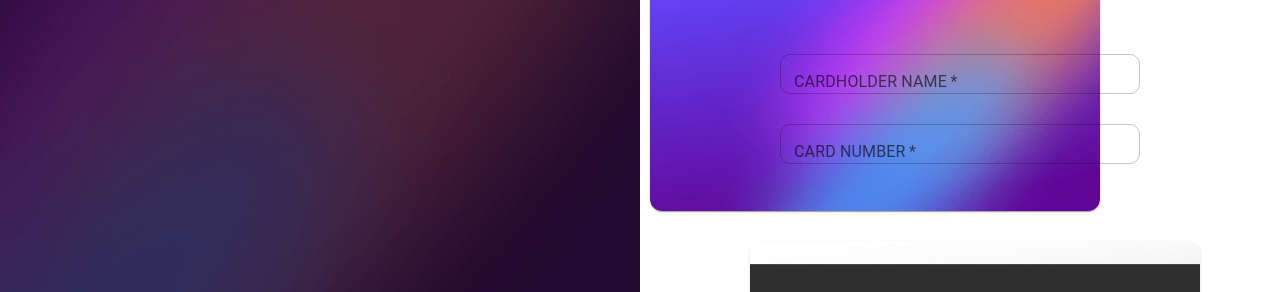
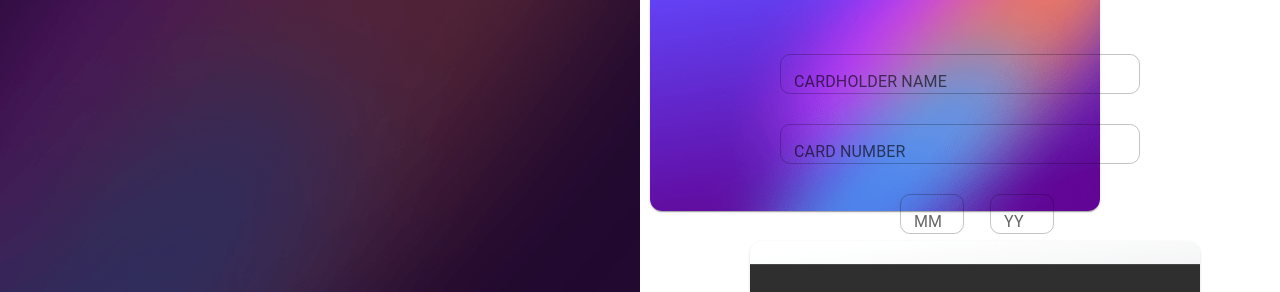
Before and after one commit to bilanoo/interactive-card-form, a React (Create React App) app: page / in a window 1280 px wide. Shown: the part 266-558 px from the top of the page. Built offline with nearby package versions, Linux system fonts and the light colour scheme.

Commit message:
Expiry Date component developed and segregated

```diff
--- a/src/FormController/CustomerInput/index.tsx
+++ b/src/FormController/CustomerInput/index.tsx
@@ -21,7 +21,6 @@ const CustomerInput = ({
   return (
     <>
       <TextField
-        required={true}
         className="card-holder-input-box"
         style={styleToApply}
         type={type}
--- /dev/null
+++ b/src/FormController/ExpiryDate/ExpiryMonth.tsx
@@ -0,0 +1,44 @@
+import {
+  useCardExpiryMonth,
+  useCustomerInputStore,
+} from "../../stores/customerInputStore.store";
+import CustomerInput from "../CustomerInput";
+
+const ExpiryMonth = () => {
+  const cardExpirymonth = useCardExpiryMonth();
+
+  const actions = useCustomerInputStore((state) => state.actions);
+
+  const handleExpiryMonthChange = (
+    event: React.ChangeEvent<HTMLInputElement | HTMLTextAreaElement>
+  ) => {
+    const typedMonth = event.currentTarget.value;
+    const inputNumbersOnly = typedMonth.replace(/\D/g, "");
+
+    actions.setExpiryMonth(inputNumbersOnly);
+  };
+
+  const monthStyles = {
+    display: "flex",
+    marginTop: "30px",
+    marginBottom: "auto",
+    width: "8vh",
+    marginLeft: "260px",
+    marginRight: "auto",
+  };
+
+  return (
+    <>
+      <CustomerInput
+        label="MM"
+        value={cardExpirymonth}
+        type="text"
+        maxCharacterLength={2}
+        handleChange={handleExpiryMonthChange}
+        styleToApply={monthStyles}
+      />
+    </>
+  );
+};
+
+export default ExpiryMonth;
--- /dev/null
+++ b/src/FormController/ExpiryDate/ExpiryYear.tsx
@@ -0,0 +1,44 @@
+import {
+  useCardExpiryYear,
+  useCustomerInputStore,
+} from "../../stores/customerInputStore.store";
+import CustomerInput from "../CustomerInput";
+
+const ExpiryYear = () => {
+  const cardExpiryYear = useCardExpiryYear();
+
+  const actions = useCustomerInputStore((state) => state.actions);
+
+  const handleExpiryYearChange = (
+    event: React.ChangeEvent<HTMLInputElement | HTMLTextAreaElement>
+  ) => {
+    const typedYear = event.currentTarget.value;
+    const inputNumbersOnly = typedYear.replace(/\D/g, "");
+
+    actions.setExpiryYear(inputNumbersOnly);
+  };
+
+  const monthStyles = {
+    display: "flex",
+    marginTop: "-40px",
+    marginBottom: "auto",
+    width: "8vh",
+    marginLeft: "350px",
+    marginRight: "auto",
+  };
+
+  return (
+    <>
+      <CustomerInput
+        label="YY"
+        value={cardExpiryYear}
+        type="text"
+        maxCharacterLength={2}
+        handleChange={handleExpiryYearChange}
+        styleToApply={monthStyles}
+      />
+    </>
+  );
+};
+
+export default ExpiryYear;
--- /dev/null
+++ b/src/FormController/ExpiryDate/index.tsx
@@ -0,0 +1,20 @@
+import { isValueValid } from "../../helpers";
+import {
+  useCardExpiryMonth,
+  useCardExpiryYear,
+  useCustomerInputStore,
+} from "../../stores/customerInputStore.store";
+import CustomerInput from "../CustomerInput";
+import ExpiryMonth from "./ExpiryMonth";
+import ExpiryYear from "./ExpiryYear";
+
+const ExpiryDate = () => {
+  return (
+    <>
+      <ExpiryMonth />
+      <ExpiryYear />
+    </>
+  );
+};
+
+export default ExpiryDate;
--- a/src/FormController/index.tsx
+++ b/src/FormController/index.tsx
@@ -1,6 +1,7 @@
 import { Grid } from "@mui/material";
 import CardHolderName from "./CardHolderName";
 import CardNumber from "./CardNumber";
+import ExpiryDate from "./ExpiryDate";
 
 const FormController = () => {
   return (
@@ -15,6 +16,9 @@ const FormController = () => {
       <Grid item xs={6}>
         <CardNumber />
       </Grid>
+      <Grid item xs={6}>
+        <ExpiryDate />
+      </Grid>
     </Grid>
   );
 };
--- a/src/stores/customerInputStore.store.tsx
+++ b/src/stores/customerInputStore.store.tsx
@@ -3,19 +3,27 @@ import { create } from "zustand";
 interface CustomerInputActions {
   setCardHolderName: (name: string) => void;
   setCardNumber: (digit: string) => void;
+  setExpiryMonth: (month: string) => void;
+  setExpiryYear: (year: string) => void;
 }
 
 interface CustomerInput {
   cardHolderName: string;
   cardNumber: string;
+  expiryMonth: string;
+  expiryYear: string;
   actions: CustomerInputActions;
 }
 export const useCustomerInputStore = create<CustomerInput>((set) => ({
   cardHolderName: "",
   cardNumber: "",
+  expiryMonth: "",
+  expiryYear: "",
   actions: {
     setCardHolderName: (name) => set(() => ({ cardHolderName: name })),
     setCardNumber: (digit: string) => set(() => ({ cardNumber: digit })),
+    setExpiryMonth: (month: string) => set(() => ({ expiryMonth: month })),
+    setExpiryYear: (year: string) => set(() => ({ expiryYear: year })),
   },
 }));
 
@@ -24,3 +32,9 @@ export const useCardHolderName = () =>
 
 export const useCardNumber = () =>
   useCustomerInputStore((state) => state.cardNumber);
+
+export const useCardExpiryMonth = () =>
+  useCustomerInputStore((state) => state.expiryMonth);
+
+export const useCardExpiryYear = () =>
+  useCustomerInputStore((state) => state.expiryYear);
```
